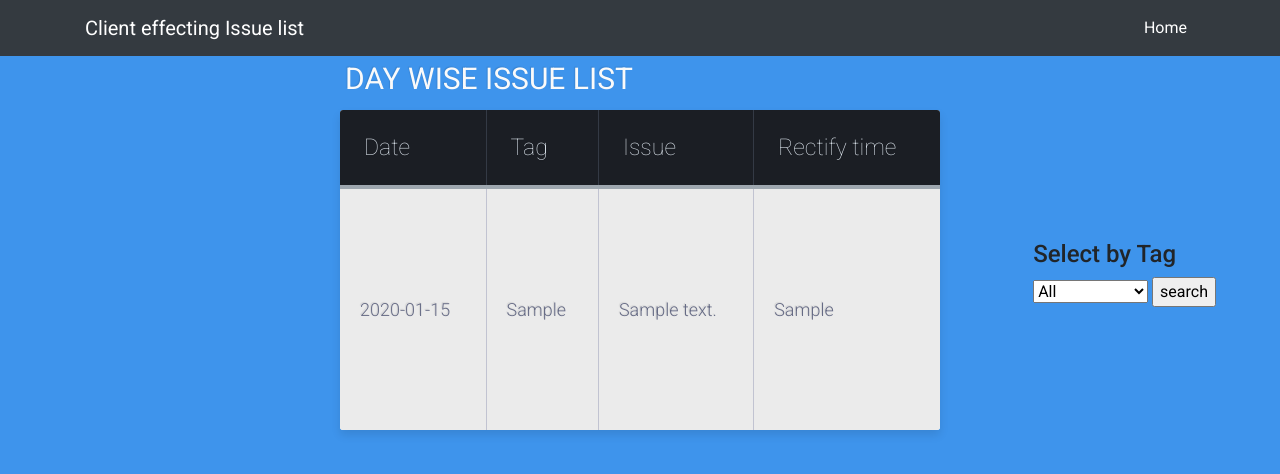
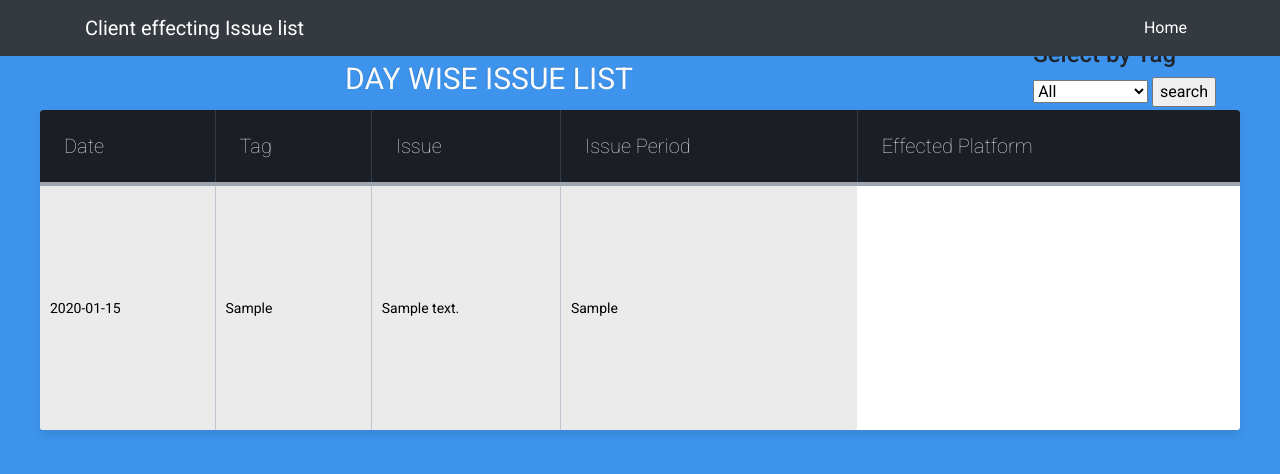
Before and after one commit to ranjanrak/Issuedoc, a Django app: page /issue/ in a window 1280 px wide. Shown: the top 474 px of the page. Run offline with Django 3.2, Linux system fonts and the light colour scheme; tables that the repository leaves empty hold one stand-in row (values such as "Sample post"); some libraries are stand-ins or nearby versions.

Commit message:
Table UI changes

```diff
--- a/helpdoc/templates/helpdoc/issue.html
+++ b/helpdoc/templates/helpdoc/issue.html
@@ -10,7 +10,6 @@
 </head>
 <style>
 @import url(https://fonts.googleapis.com/css?family=Roboto:400,500,700,300,100);
-
 body {
   background-color: #3e94ec;
   font-family: "Roboto", helvetica, arial, sans-serif;
@@ -46,7 +45,7 @@ div.table-title {
   border-collapse: collapse;
   height: 320px;
   margin: auto;
-  max-width: 600px;
+  max-width: 1200px;
   padding:5px;
   width: 100%;
   box-shadow: 0 5px 10px rgba(0, 0, 0, 0.1);
@@ -54,11 +53,11 @@ div.table-title {
 }
 
 th {
-  color:#D5DDE5;;
+  color:#D5DDE5;
   background:#1b1e24;
   border-bottom:4px solid #9ea7af;
   border-right: 1px solid #343a45;
-  font-size:23px;
+  font-size:20px;
   font-weight: 100;
   padding:24px;
   text-align:left;
@@ -78,10 +77,8 @@ th:last-child {
 tr {
   border-top: 1px solid #C1C3D1;
   border-bottom-: 1px solid #C1C3D1;
-  color:#666B85;
+  color:#000000;
   font-size:16px;
-  font-weight:normal;
-  text-shadow: 0 1px 1px rgba(256, 256, 256, 0.1);
 }
 
 tr:hover td {
@@ -116,12 +113,10 @@ tr:last-child td:last-child {
 
 td {
   background:#FFFFFF;
-  padding:20px;
+  padding:10px;
   text-align:left;
   vertical-align:middle;
-  font-weight:300;
-  font-size:18px;
-  text-shadow: -1px -1px 1px rgba(0, 0, 0, 0.1);
+  font-size:14px;
   border-right: 1px solid #C1C3D1;
 }
 
@@ -155,8 +150,9 @@ td.text-right {
 #contact{
   position: absolute;
   right: 05%;
-  top: 30%;
+  top: 05%;
 }
+
 
 </style>
 
@@ -204,7 +200,9 @@ td.text-right {
 <th class="text-left">Date</th>
 <th class="text-left">Tag</th>
 <th class="text-left">Issue</th>
-<th class="text-left">Rectify time</th>
+<th class="text-left">Issue Period</th>
+<th class="text-left">Effected Platform</th>
+
 </tr>
 </thead>
 <tbody class="table-hover">
```
